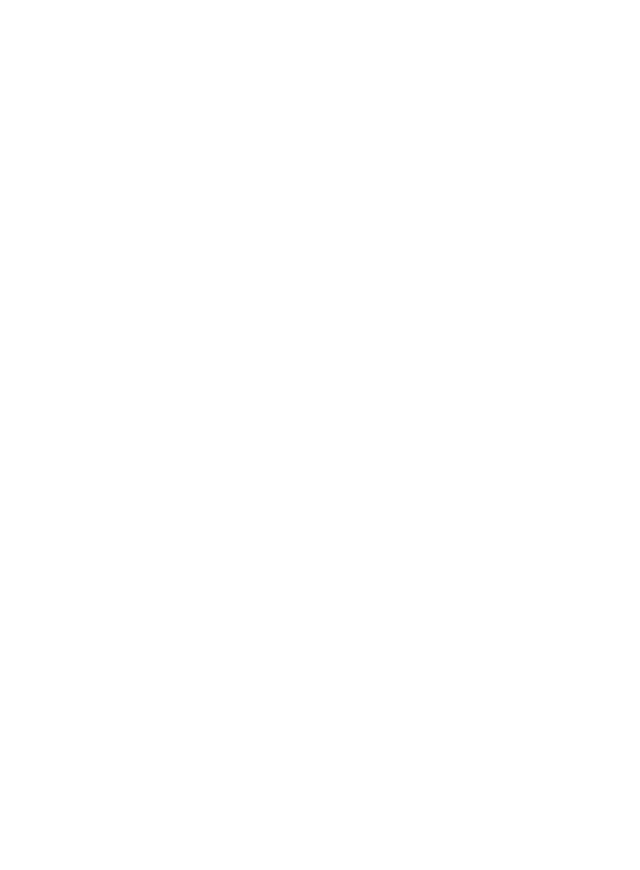
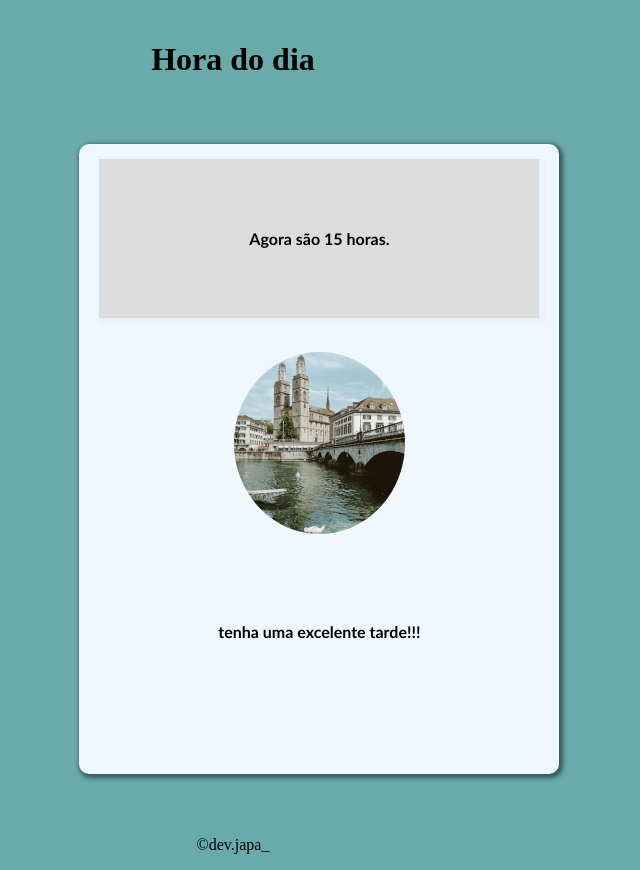
Before and after one commit to JAPA-DARK/javascript, a plain HTML site: page ex07/script015.html in a window 1280 px wide. Shown: the whole page, without its empty margins (407-1047 px from the left). Before the commit the page ends 800 px from the top, so only its background shows below. Drawn offline with Linux system fonts and the light colour scheme.

Commit message:
exercicio pratico de javascript

```diff
--- /dev/null
+++ b/ex07/script.js
@@ -0,0 +1,28 @@
+function carregar() {
+
+var msg = window.document.getElementById('msg')
+var img = window.document.getElementById('imagem')
+var horadodia = new Date()
+var hora = horadodia.getHours()
+msg.innerHTML = `Agora são ${hora} horas.`
+
+
+if(hora >= 0 && hora < 6) {
+    //boa madrugada
+    img.src = 'madrugada.webp'
+    saudacao.innerHTML = 'tenha uma excelente madrugada'
+
+} else if(hora >=6 && hora < 12) {
+    //bom dia
+    img.src = 'manhã.webp'
+    saudacao.innerHTML = 'tenha uma excelente manhã!!!'
+    } else if(hora >=12 && hora < 18) {
+        //boa tarde
+    img.src = 'tarde.webp'
+    saudacao.innerHTML = 'tenha uma excelente tarde!!!'
+    } else {
+        //boa noite
+    img.src = 'noite.webp'
+    saudacao.innerHTML = 'tenha uma excelente noite!!!'
+    }
+}
--- a/ex07/script015.html
+++ b/ex07/script015.html
@@ -3,9 +3,29 @@
 <head>
     <meta charset="UTF-8">
     <meta name="viewport" content="width=device-width, initial-scale=1.0">
-    <title>Document</title>
+    <title>hora do dia</title>
+    <link rel="stylesheet" href="style.css">
 </head>
-<body>
+<body onload="carregar()">
+     <h1>
+            Hora do dia
+        </h1>
+    <section>
 
+        <div id="msg">
+           aqui vai aparecer a mensagem
+        </div>
+
+        <div id="foto">
+            <img id="imagem" src="manhã.webp" alt="hora do dia">
+        </div>
+        <div id="saudacao">
+            aqui vai aparecer a mensagem
+        </div>
+    </section>
+     <footer>
+        <p>&copy;dev.japa_</p>
+    </footer>
 </body>
+<script src="script.js"></script>
 </html>
--- /dev/null
+++ b/ex07/style.css
@@ -0,0 +1,48 @@
+@charset "UTF-8";
+
+body {
+    background-color: rgb(105, 170, 170);
+}
+h1 {
+    text-align: center;
+    padding: 20px;
+}
+
+section {
+    position: fixed;
+    top: 18%;
+    left: 38%;
+    background-color: aliceblue;
+    width: 450px;
+    height: 600px;
+    padding: 15px;
+    border-radius: 10px;
+    text-align: center;
+    margin: auto;
+    box-shadow: 2px 2px 4px 2px rgba(0, 0, 0, 0.473);
+
+}
+div#msg {
+    font-family: 'Gill Sans', 'Gill Sans MT', Calibri, 'Trebuchet MS', sans-serif;
+    font-weight: bolder;
+    background-color: gainsboro;
+    box-shadow: 2px 2px 3px 3px rgba(220, 220, 220, 0.267);
+    width: 300px;
+    padding: 70px;
+    margin: auto;
+}
+
+div#foto {
+
+}
+div#saudacao {
+    font-family: 'Gill Sans', 'Gill Sans MT', Calibri, 'Trebuchet MS', sans-serif;
+    font-weight: bolder;
+    margin-top: 50px;
+}
+
+footer {
+    text-align: center;
+    padding-top: 700px;
+
+}
```
Also changed, not shown: ex07/madrugada.webp (added), ex07/manhã.webp (added), ex07/noite.webp (added), ex07/tarde.webp (added).
